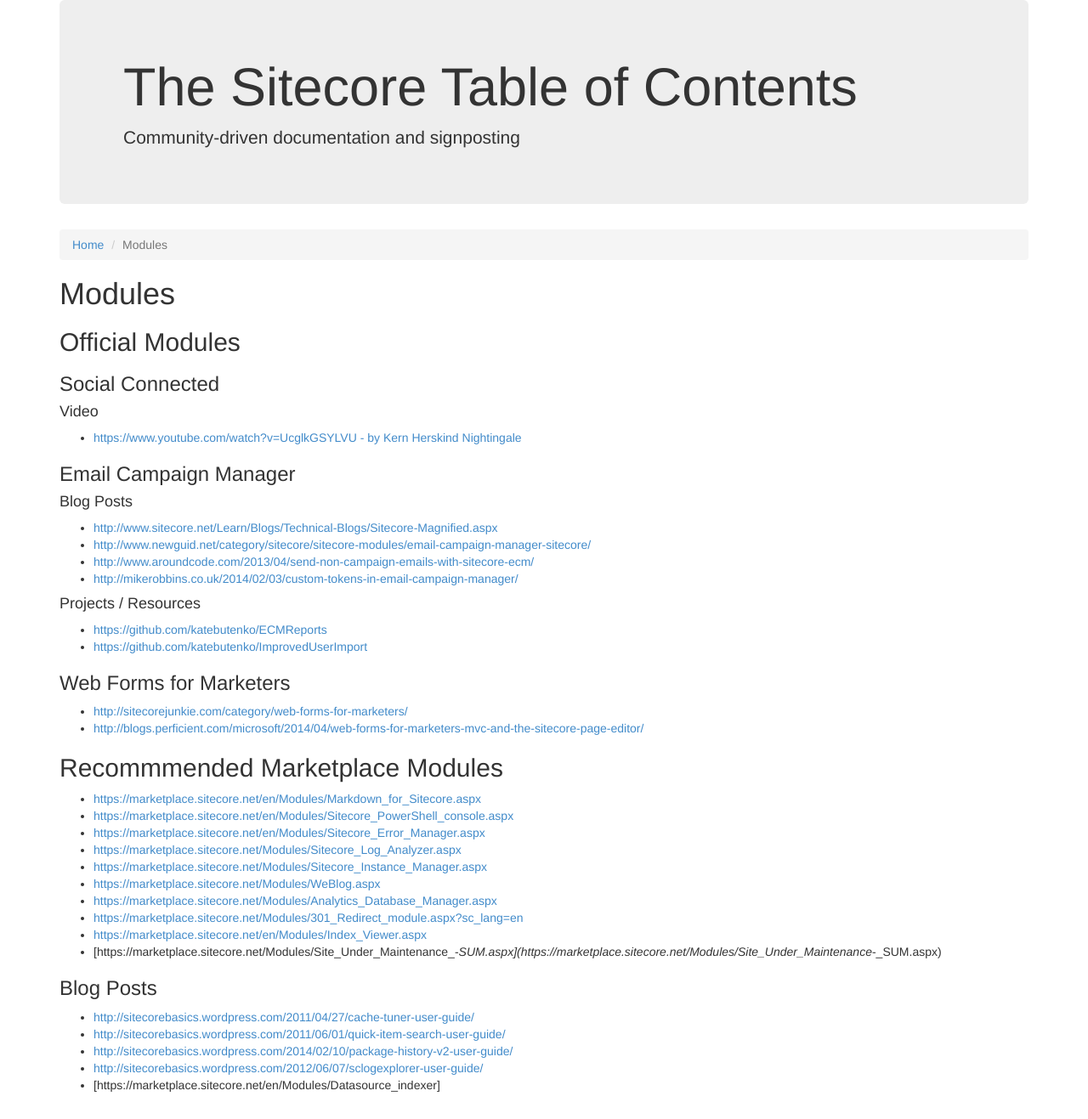
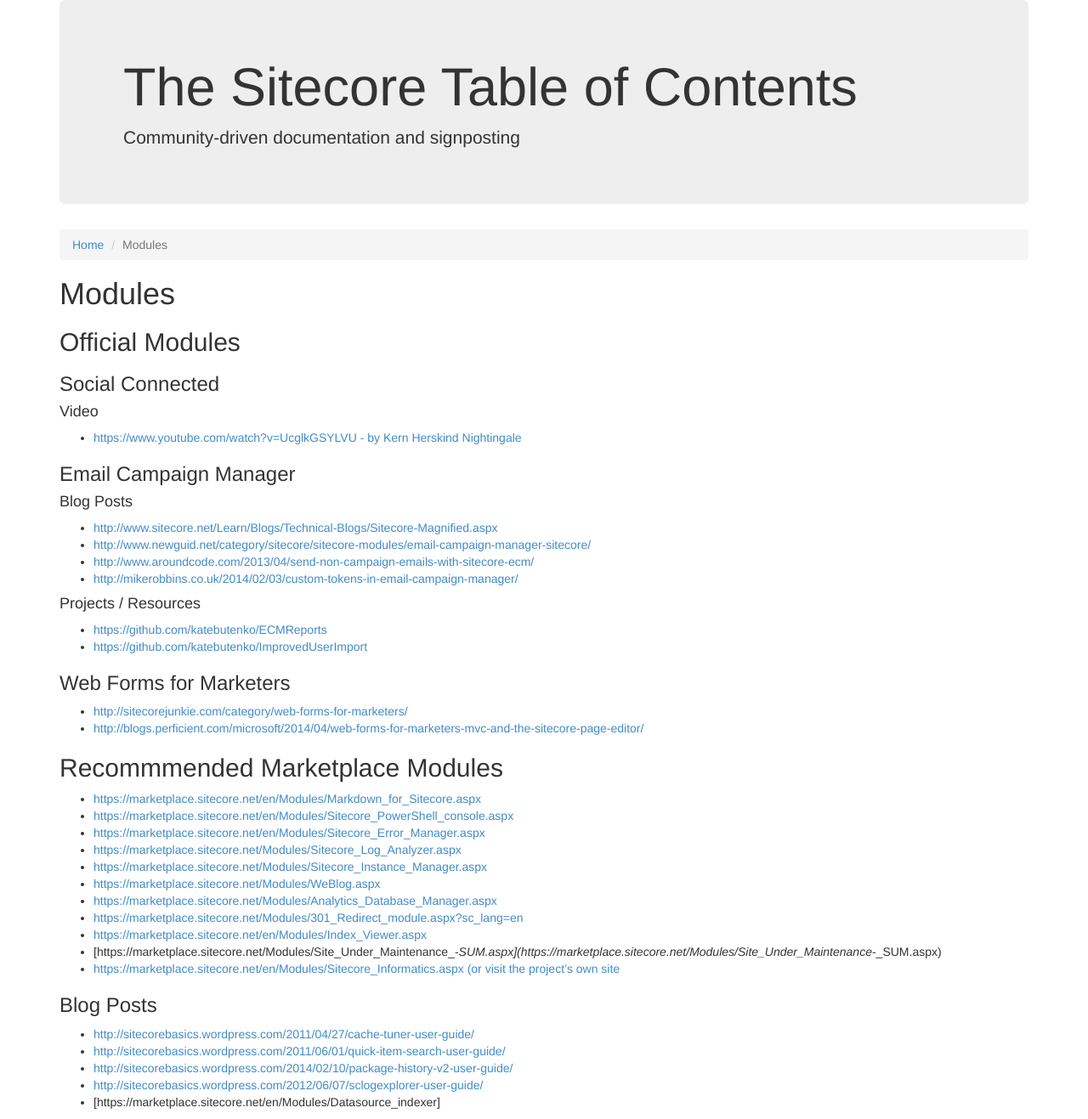
Before and after one commit to Sitecore-Community/docs, a Jekyll site: the page built from documentation/Modules/index.md, in a window 1280 px wide. Shown: the whole page at 85% size. Built offline with Jekyll 4.4.1, drawn with Linux system fonts in a browser that asks for light colours; nearby versions of some CDN libraries.

Commit message:
Modified file using Dillinger

```diff
--- a/documentation/Modules/index.md
+++ b/documentation/Modules/index.md
@@ -41,6 +41,7 @@
 * [https://marketplace.sitecore.net/Modules/301_Redirect_module.aspx?sc_lang=en](https://marketplace.sitecore.net/Modules/301_Redirect_module.aspx?sc_lang=en)
 * [https://marketplace.sitecore.net/en/Modules/Index_Viewer.aspx](https://marketplace.sitecore.net/en/Modules/Index_Viewer.aspx)
 * [https://marketplace.sitecore.net/Modules/Site_Under_Maintenance_-_SUM.aspx](https://marketplace.sitecore.net/Modules/Site_Under_Maintenance_-_SUM.aspx)
+* [https://marketplace.sitecore.net/en/Modules/Sitecore_Informatics.aspx](https://marketplace.sitecore.net/en/Modules/Sitecore_Informatics.aspx) [(or visit the project's own site](http://nileshthakkar.github.io/Sitecore-Informatics/)
 
 ### Blog Posts
 * [http://sitecorebasics.wordpress.com/2011/04/27/cache-tuner-user-guide/ ](http://sitecorebasics.wordpress.com/2011/04/27/cache-tuner-user-guide/)
```
